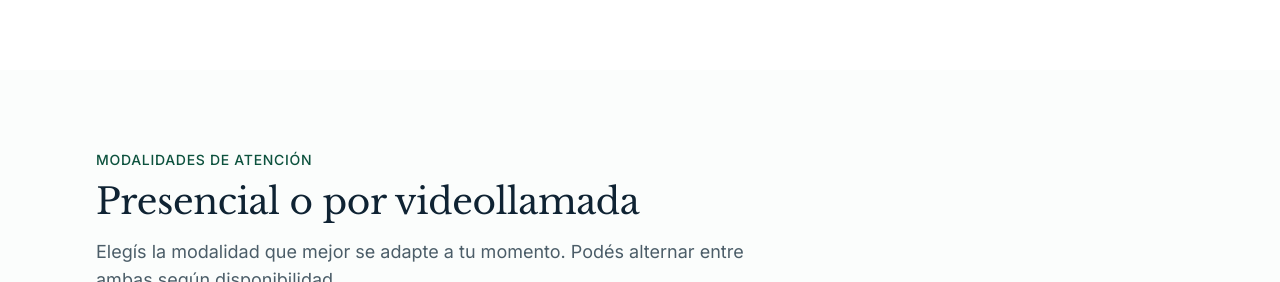
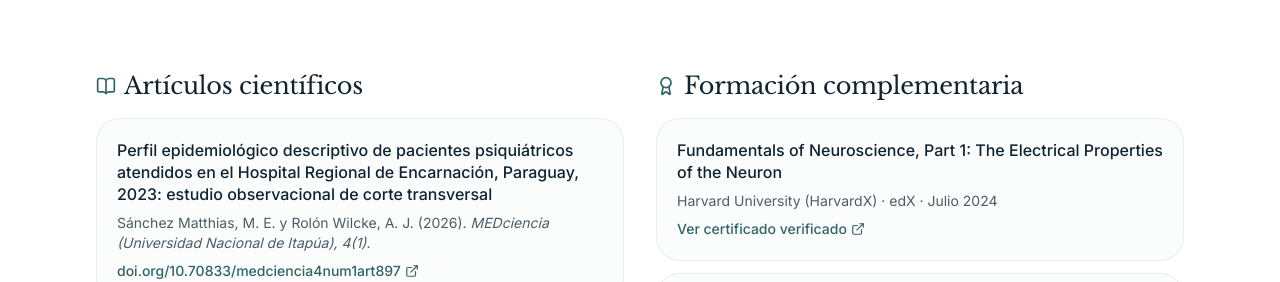
Before and after one commit to Mati7902/mati7902-github-io, a Next.js app: page / in a window 1280 px wide. Shown: the part 2518-2800 px from the top of the page. Built offline with nearby package versions, Linux system fonts and the light colour scheme; no server answers; the database is empty.

Commit message:
Sobre mí: artículos científicos y certificados verificables
Co-Authored-By: Claude Opus 5.5 <noreply@anthropic.com>
Claude-Session: https://claude.ai/code/session_01LoDuEhHUaxtZ7EMgtWskUW

```diff
--- a/src/app/(public)/page.tsx
+++ b/src/app/(public)/page.tsx
@@ -3,6 +3,7 @@ import type { Metadata } from "next";
 import Image from "next/image";
 import Link from "next/link";
 
+import { CredentialsSection } from "@/components/public/credentials-section";
 import { FaqList } from "@/components/public/faq-list";
 import { LocationsSection } from "@/components/public/locations-section";
 import { NeuralField } from "@/components/public/neural-field";
@@ -207,6 +208,9 @@ export default async function LandingPage() {
             </ul>
           </div>
         </div>
+        <div className="mx-auto max-w-6xl px-5 pb-20 lg:px-8">
+          <CredentialsSection />
+        </div>
       </section>
 
       {/* Modalidades */}
--- /dev/null
+++ b/src/components/public/credentials-section.tsx
@@ -0,0 +1,47 @@
+import { Award, BookOpen, ExternalLink } from "lucide-react";
+
+import { CERTIFICATES, PUBLICATIONS } from "@/lib/credentials";
+
+/** Publicaciones científicas y certificados verificables, dentro de "Sobre mí". */
+export function CredentialsSection() {
+  return (
+    <div className="grid gap-8 lg:grid-cols-2">
+      <div className="min-w-0 space-y-4">
+        <h3 className="flex items-center gap-2 font-display text-2xl font-medium">
+          <BookOpen className="size-5 text-primary" aria-hidden /> Artículos científicos
+        </h3>
+        <ul className="space-y-3">
+          {PUBLICATIONS.map((p) => (
+            <li key={p.doi} className="rounded-2xl border border-border/70 bg-background p-5">
+              <p className="font-medium leading-snug text-foreground">{p.title}</p>
+              <p className="mt-2 text-sm text-muted-foreground">
+                {p.authors} ({p.year}). <em>{p.journal}</em>.
+              </p>
+              <a href={`https://doi.org/${p.doi}`} target="_blank" rel="noopener noreferrer" className="mt-2 inline-flex items-center gap-1 break-all text-sm font-medium text-primary underline-offset-4 hover:underline">
+                doi.org/{p.doi} <ExternalLink className="size-3.5 shrink-0" aria-hidden />
+              </a>
+            </li>
+          ))}
+        </ul>
+      </div>
+      <div className="min-w-0 space-y-4">
+        <h3 className="flex items-center gap-2 font-display text-2xl font-medium">
+          <Award className="size-5 text-primary" aria-hidden /> Formación complementaria
+        </h3>
+        <ul className="space-y-3">
+          {CERTIFICATES.map((c) => (
+            <li key={c.verifyUrl} className="rounded-2xl border border-border/70 bg-background p-5">
+              <p className="font-medium leading-snug text-foreground">{c.title}</p>
+              <p className="mt-2 text-sm text-muted-foreground">
+                {c.issuer} · {c.platform} · {c.date}
+              </p>
+              <a href={c.verifyUrl} target="_blank" rel="noopener noreferrer" className="mt-2 inline-flex items-center gap-1 text-sm font-medium text-primary underline-offset-4 hover:underline">
+                Ver certificado verificado <ExternalLink className="size-3.5 shrink-0" aria-hidden />
+              </a>
+            </li>
+          ))}
+        </ul>
+      </div>
+    </div>
+  );
+}
--- /dev/null
+++ b/src/lib/credentials.ts
@@ -0,0 +1,61 @@
+/**
+ * Formación complementaria y publicaciones de "Sobre mí". Cada certificado enlaza a la
+ * verificación pública del emisor y cada artículo, a su DOI.
+ */
+export type Certificate = { title: string; issuer: string; platform: string; date: string; verifyUrl: string };
+export type Publication = { title: string; authors: string; journal: string; year: number; doi: string };
+
+export const CERTIFICATES: Certificate[] = [
+  {
+    title: "Fundamentals of Neuroscience, Part 1: The Electrical Properties of the Neuron",
+    issuer: "Harvard University (HarvardX)",
+    platform: "edX",
+    date: "Julio 2024",
+    verifyUrl: "https://courses.edx.org/certificates/6ee90c54486c4a4ea3048fd2ba6e7031",
+  },
+  {
+    title: "Fundamentals of Neuroscience, Part 2: Neurons and Networks",
+    issuer: "Harvard University (HarvardX)",
+    platform: "edX",
+    date: "Octubre 2024",
+    verifyUrl: "https://courses.edx.org/certificates/703b39b54202458f91a5302f2ff248c0",
+  },
+  {
+    title: "Fundamentals of Neuroscience, Part 3: The Brain",
+    issuer: "Harvard University (HarvardX)",
+    platform: "edX",
+    date: "Octubre 2024",
+    verifyUrl: "https://courses.edx.org/certificates/34b661d36fa64f9a9ce97b2c4dba1a43",
+  },
+  {
+    title: "Introduction to Cognitive Psychology and Neuropsychology",
+    issuer: "University of Cambridge, Institute of Continuing Education",
+    platform: "edX",
+    date: "Junio 2024",
+    verifyUrl: "https://courses.edx.org/certificates/ab9a12405ffc4e538762dd96577ec84a",
+  },
+  {
+    title: "Especialización en Neurociencia y Neuroimagen (4 cursos: neurociencia para neuroimagen, principios de fMRI 1 y 2, neurohacking en R)",
+    issuer: "Johns Hopkins University",
+    platform: "Coursera",
+    date: "Julio 2023",
+    verifyUrl: "https://www.coursera.org/account/accomplishments/specialization/5Z95H5KC5FDT",
+  },
+];
+
+export const PUBLICATIONS: Publication[] = [
+  {
+    title: "Perfil epidemiológico descriptivo de pacientes psiquiátricos atendidos en el Hospital Regional de Encarnación, Paraguay, 2023: estudio observacional de corte transversal",
+    authors: "Sánchez Matthias, M. E. y Rolón Wilcke, A. J.",
+    journal: "MEDciencia (Universidad Nacional de Itapúa), 4(1)",
+    year: 2026,
+    doi: "10.70833/medciencia4num1art897",
+  },
+  {
+    title: "Neurobiología de la violencia y la agresión: efectos de la adversidad temprana en el cerebro humano y la salud mental",
+    authors: "Sánchez-Matthias, M. E., Insaurralde, A. D. y Cáceres, C.",
+    journal: "Anales de la Facultad de Ciencias Médicas (Asunción), 58(3)",
+    year: 2025,
+    doi: "10.18004/anales/2025.058.03.103",
+  },
+];
```
